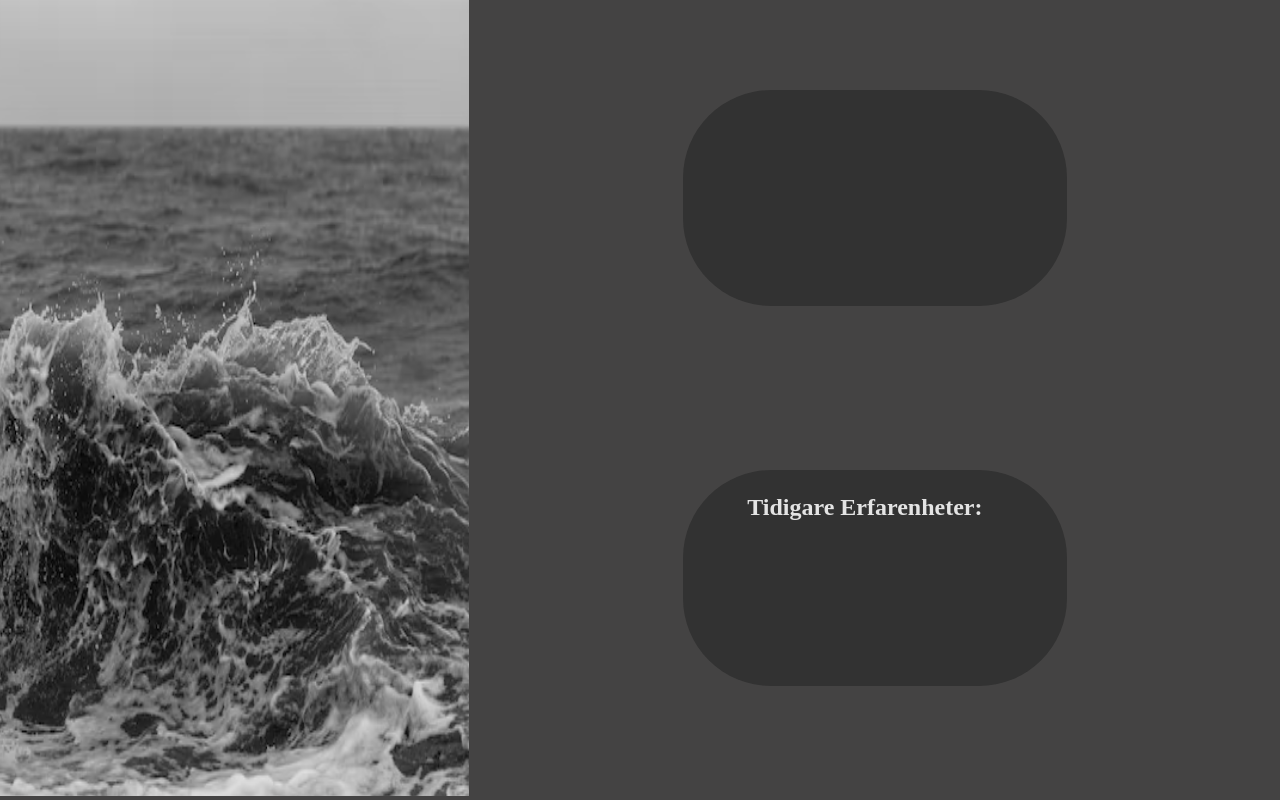
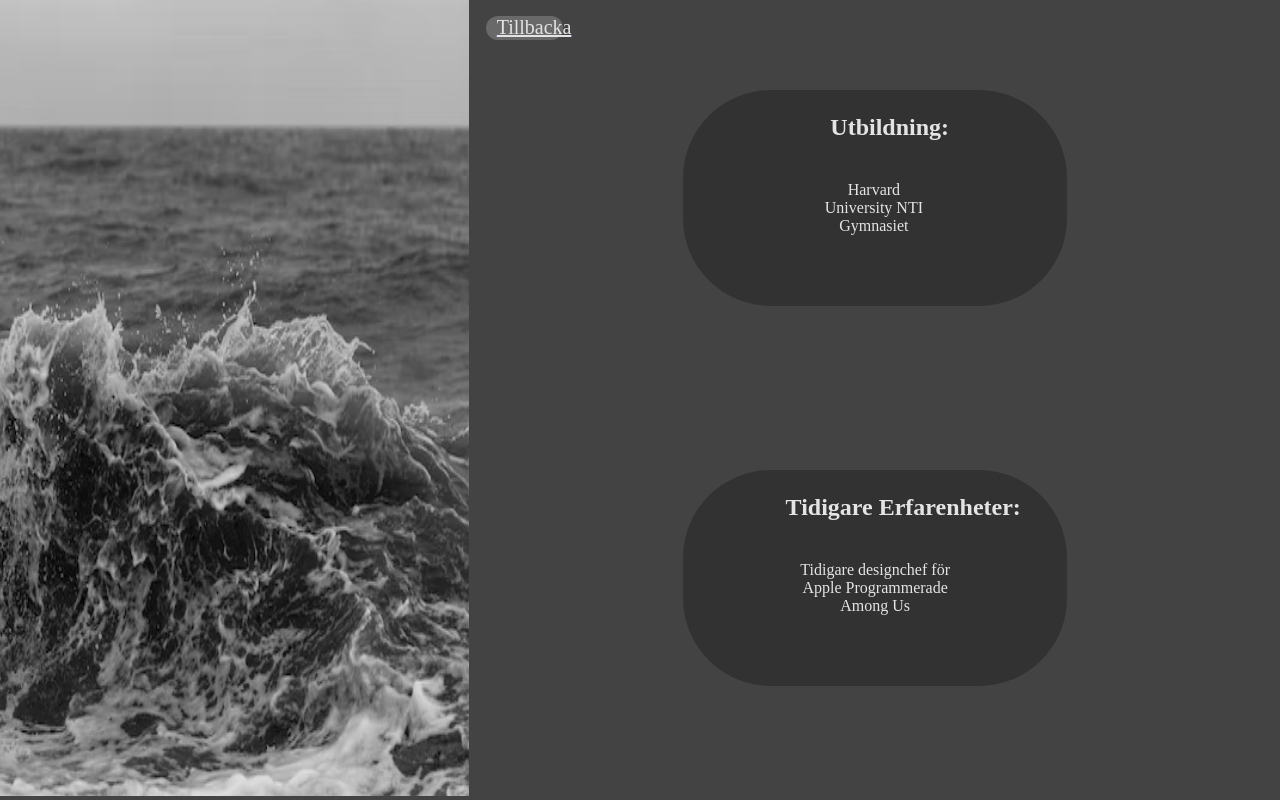
Before and after one commit to AmosFrycklund/Portfolio, a plain HTML site: page tidigareErfarenheter.html in a window 1280 px wide. Drawn offline with Linux system fonts and the light colour scheme.

Commit message:
Lag till klar sida

```diff
--- a/styles.css
+++ b/styles.css
@@ -91,3 +91,10 @@ align-items: baseline;
 width: 100%;
 height: 95vh;
 }
+#text{
+    text-align: center;
+    font-size: 2.5vh;
+    color: #E4E4E4;
+    margin-top: 0.4vh;
+    text-decoration: underline;
+}
--- a/styles2aSid.css
+++ b/styles2aSid.css
@@ -16,6 +16,14 @@ body{
     background-repeat: no-repeat;
     margin-top: -1.5vh;
     margin-left: -20vw;
+}
+.TillbackaKnapp{
+    background-color: dimgray;
+    outline: #323232;
+    width: 6vw;
+    height: 3vh;
+    border-radius: 2vh;
+    margin-left: -10vw;
 }
 .utbildning{
     background-color: #323232;
@@ -42,5 +50,33 @@ body{
 #titel{
     font-size: 3vh;
     color: #E4E4E4;
-    margin-left: 5vw;
+    margin-left: 8vw;
 }
+#text{
+    font-size: 2vh;
+    color: #E4E4E4;
+    margin-left: 9vw;
+    margin-top: 5vh;
+    width: 12vw;
+    text-align: center;
+}
+#titel2{
+    font-size: 3vh;
+    color: #E4E4E4;
+    margin-left: 11.5vw;
+}
+#text2{
+    font-size: 2vh;
+    color: #E4E4E4;
+    margin-left: 10.9vw;
+    margin-top: 5vh;
+    width: 8vw;
+    text-align: center;
+}
+#text3{
+    font-size: 2.5vh;
+    color: #E4E4E4;
+    margin-left: 0.8vw;
+    margin-top: 1vh;
+    text-decoration: underline;
+}
--- a/tidigareErfarenheter.html
+++ b/tidigareErfarenheter.html
@@ -4,16 +4,26 @@
     <meta charset="UTF-8">
     <meta http-equiv="X-UA-Compatible" content="IE=edge">
     <meta name="viewport" content="width=device-width, initial-scale=1.0">
-    <title>Document</title>
+    <title>Undersida</title>
     <link rel="stylesheet" href="styles2aSid.css">
 </head>
 <body>
 <div class="container2">
     <div class="havetBild"></div>
+    <a href="index.html">
+        <div class="TillbackaKnapp">
+            <p id="text3">Tillbacka</p>
+        </div>
+    </a>
     <div class="utbildningOTidigareerfarenher">
-        <div class="utbildning"></div>
+        <div class="utbildning">
+            <p id="titel2"><b>Utbildning:</b></p>
+            <p id="text2">Harvard University NTI Gymnasiet</p>
+        </div>
         <div class="tidigareerfarenhetermedtext">
             <p id="titel"><b>Tidigare Erfarenheter:</b></p>
+            <p id="text">Tidigare designchef för Apple
+                  Programmerade Among Us</p>
         </div>
     </div>
 </div>
```
Also changed, not shown: index.html (+5 -27 lines).
